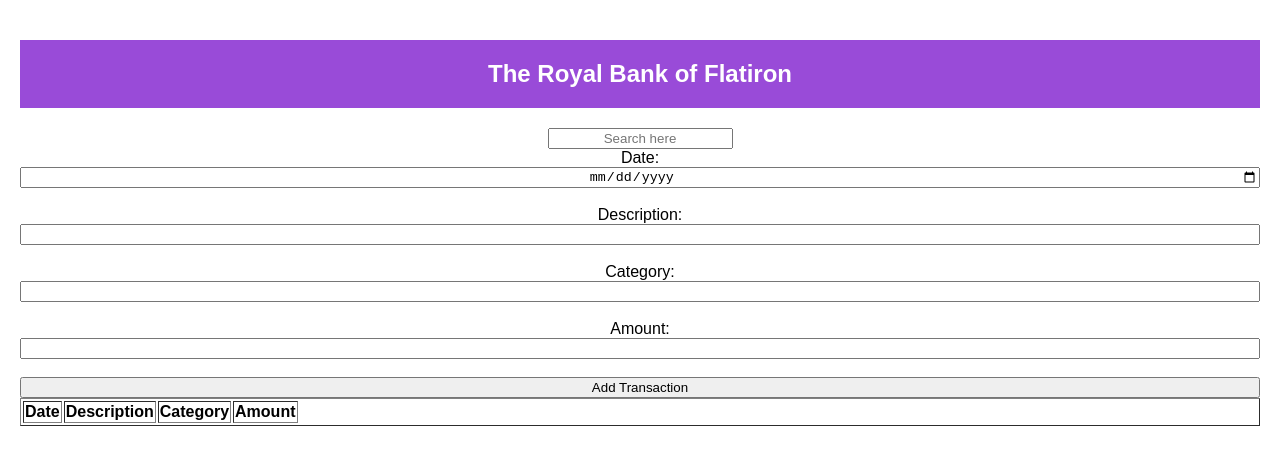
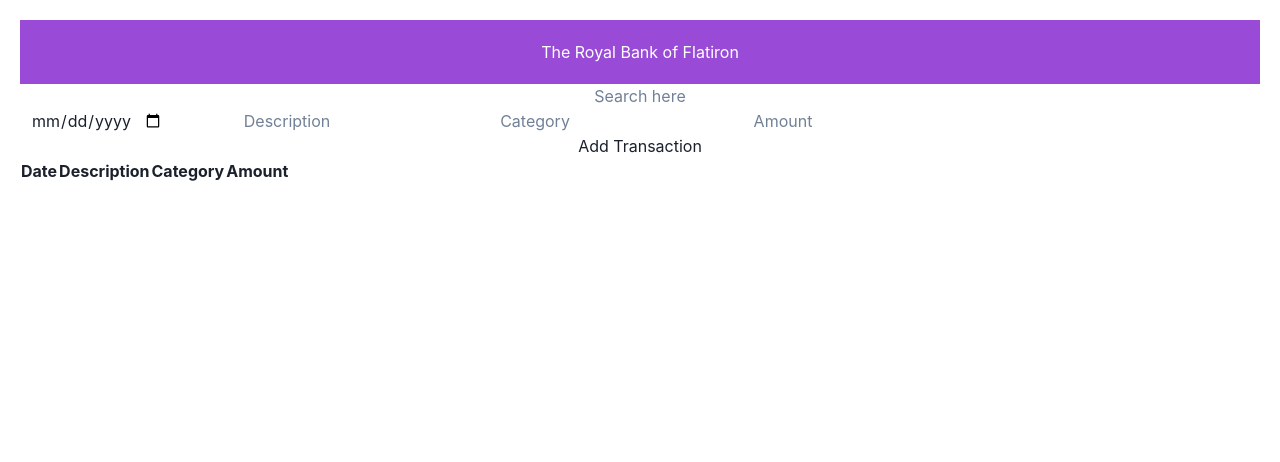
Before and after one commit to Charles4500/-Bank-of-Flatiron, a React (Vite) app: page / in a window 1280 px wide. Shown: the top 462 px of the page. Built offline with nearby package versions, Linux system fonts and the light colour scheme.

Commit message:
Chakra ui

```diff
--- a/package.json
+++ b/package.json
@@ -10,6 +10,10 @@
     "preview": "vite preview"
   },
   "dependencies": {
+    "@chakra-ui/react": "^2.8.2",
+    "@emotion/react": "^11.11.4",
+    "@emotion/styled": "^11.11.5",
+    "framer-motion": "^11.1.7",
     "react": "^18.2.0",
     "react-dom": "^18.2.0"
   },
--- a/src/App.jsx
+++ b/src/App.jsx
@@ -1,5 +1,7 @@
 import Search from "./components/search/Search";
 import Content from "./components/content/Content";
+// import FormiExample from "./components/chakra/FormikExample";
+
 
 
 function App() {
@@ -8,6 +10,7 @@ function App() {
  <h2 id="header">The Royal Bank of Flatiron</h2>
     <Search />
     <Content/>
+   {/* <FormiExample/> */}
 </div>
  )
 }
--- a/src/components/content/Content.jsx
+++ b/src/components/content/Content.jsx
@@ -1,5 +1,6 @@
+import { FormControl, Input,Table,Thead,Tbody,Tr,Th,Td,TableContainer,InputGroup, } from '@chakra-ui/react';
+import React, { useState } from 'react';
 
-import React, { useState } from 'react';
 function Content() {
   const [formData, setFormData] = useState({ date: '', description: '',category: '',amount: '', });
 
@@ -18,83 +19,80 @@ function Content() {
     // Add the current form data to the table data
     setTableData([...tableData, formData]);
     // Clear the form inputs after submission
-    setFormData({ date: '',description: '', category: '',  name: '' });
+    setFormData({ date: '',description: '', category: '',  amount: '' });
   };
 
   return (
-    <div >
+<FormControl onSubmit={handleSubmit}>
+   <form id='input' onSubmit={handleSubmit}>
+      <InputGroup>
 
-      {/* Form component */}
-      <form id='input' onSubmit={handleSubmit}>
-        {/* Input for name */}
-        <label id='input'>
-        Date:
-          <input
-            type="date"
-            name="date"
+        <Input
           value={formData.date}
           onChange={handleChange}
+          placeholder='Select Date'
+          size='sm'
+          name="date"
+          type='date'
         />
-        </label >
-        <br />
-        {/* Input for email */}
-        <label id='input'>
-        Description:
-          <input
-            type="text"
+
+        <Input
           name="description"
           value={formData.description}
           onChange={handleChange}
+          placeholder='Description'
+          size='sm'
         />
-        </label>
-        <br />
-        <label id='input'>
-        Category:
-          <input
-            type="text"
+
+        <Input
           name="category"
           value={formData.category}
           onChange={handleChange}
+          placeholder='Category'
+          size='sm'
         />
-        </label>
-        <br />
-        <label id='input'>
-        Amount:
-          <input
-            type="number"
+
+        <Input
           name="amount"
           value={formData.amount}
           onChange={handleChange}
+          placeholder='Amount'
+          size='sm'
         />
-        </label>
-        <br />
+
+      </InputGroup>
 
       <button id='input' type="submit">Add Transaction</button>
     </form>
-      {/* Table component to display submitted data */}
 
-      <table id='input' border='1'>
-        <thead>
-          <tr>
-            <th>Date</th>
-            <th>Description</th>
-            <th>Category</th>
-            <th>Amount</th>
-          </tr>
-        </thead>
-        <tbody>
-          {/* Mapping through the tableData array to render table rows */}
+<TableContainer>
+
+    <Table variant='simple'>
+
+          <Thead>
+            <Tr>
+              <Th>Date</Th>
+              <Th>Description</Th>
+              <Th>Category</Th>
+              <Th>Amount</Th>
+            </Tr>
+          </Thead>
+<Tbody>
+
     {tableData.map((data, index) => (
-            <tr key={index}>
-              <td>{data.date}</td>
-              <td>{data.description}</td>
-              <td>{data.category}</td>
-              <td>{data.amount}</td>
-            </tr>
+          <Tr key={index}>
+            <Td>{data.date}</Td>
+            <Td>{data.description}</Td>
+            <Td>{data.category}</Td>
+            <Td>{data.amount}</Td>
+          </Tr>
         ))}
-        </tbody>
-      </table>
-    </div>
+
+</Tbody>
+
+</Table>
+</TableContainer>
+</FormControl>
 );
 }
 export default Content;
--- a/src/components/index.css
+++ b/src/components/index.css
@@ -3,23 +3,17 @@
   text-align: center;
 }
 
-body {
+/* body {
   margin: 0;
   padding: 20px;
   font-family: sans-serif;
-}
+} */
 .App {
   text-align: center;
+  /* max-width: 800px;  */
+  margin: 0 auto;
+  padding: 20px;
 }
-
-#input {
-  display: grid;
-}
-
-
-
-
-
 
 #header {
   background-color:#994bd8;
--- a/src/main.jsx
+++ b/src/main.jsx
@@ -2,10 +2,13 @@ import React from 'react'
 import ReactDOM from 'react-dom/client'
 import './components/index.css'
 import App from './App.jsx'
+import { ChakraProvider } from '@chakra-ui/react'
 
 
 ReactDOM.createRoot(document.getElementById('root')).render(
   <React.StrictMode>
+    <ChakraProvider/>
     <App />
+    <ChakraProvider/>
   </React.StrictMode>,
 )
```
Also changed, not shown: src/components/chakra/FormikExample.jsx (added, +16 -0 lines), src/components/content/content.css (+1 -6 lines), 1 other file (tests, documents, lock files or other folders). Lines whose indentation alone changed are shown as unchanged.
